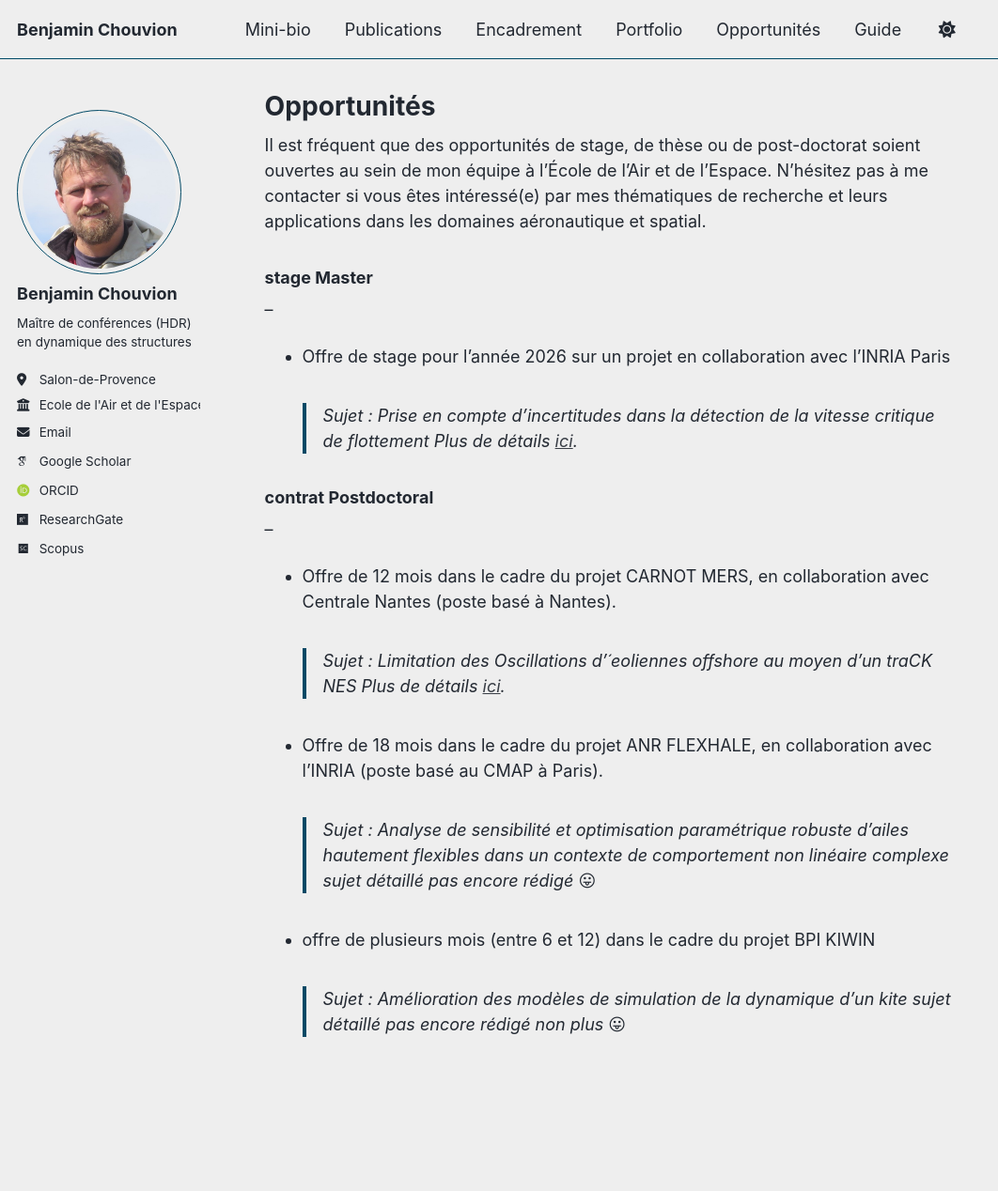
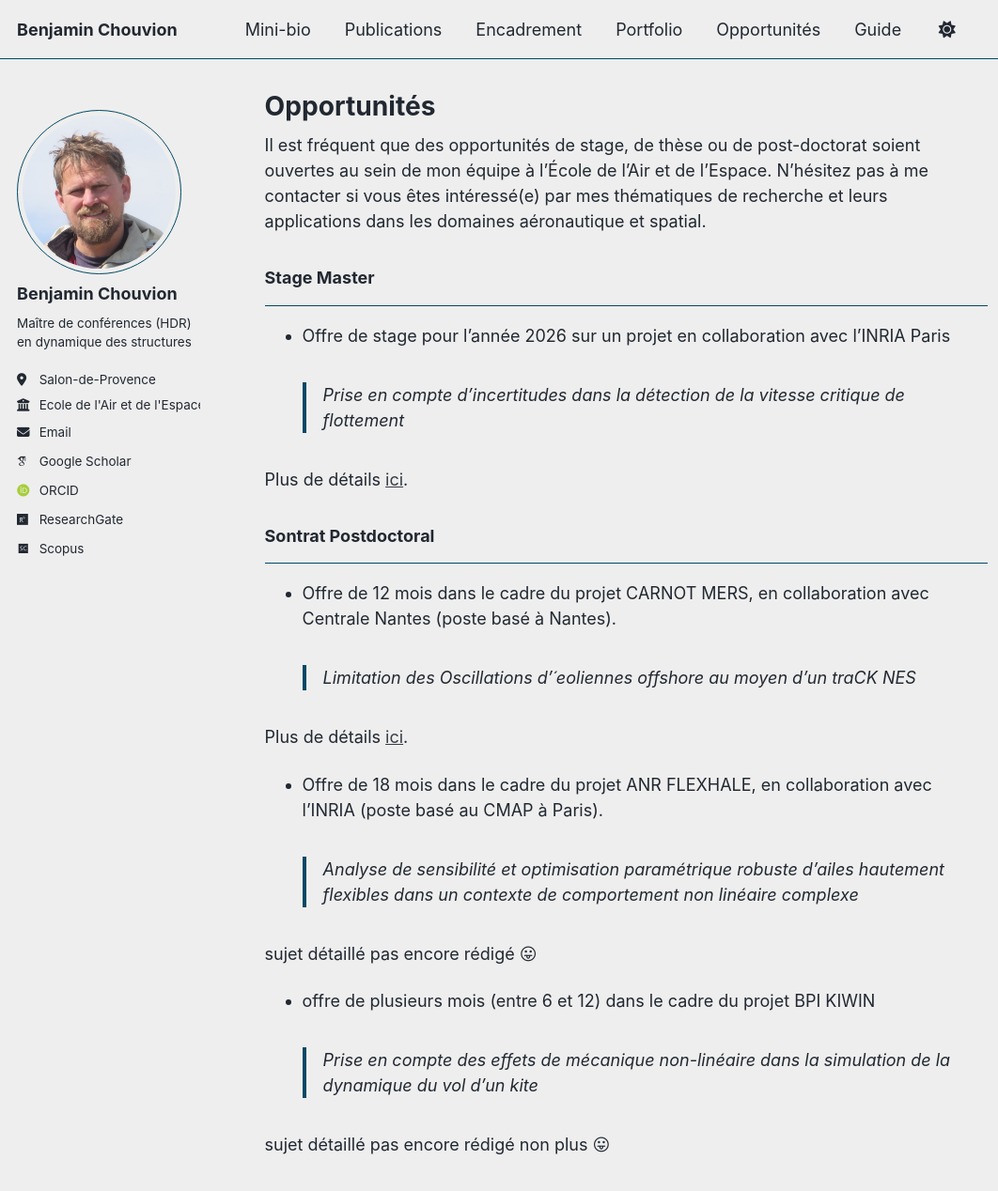
Before and after one commit to benjamin-chouvion/benjamin-chouvion.github.io, a Jekyll site: the page built from _pages/opportunites.md, in a window 1280 px wide and 1283 px high. Shown: the top 1268 px of the window at 94% size, without its empty margins (0-1062 px from the left). Built offline with Jekyll 4.4.1, drawn with Linux system fonts in a browser that asks for light colours; emoji names are drawn with the system emoji font; some web fonts are replaced; a script bundle is joined from its source files by our own code; library files that are not in the unit come from our copies.

Commit message:
Update opportunites.md

```diff
--- a/_pages/opportunites.md
+++ b/_pages/opportunites.md
@@ -6,20 +6,26 @@ author_profile: true
 
 Il est fréquent que des opportunités de stage, de thèse ou de post-doctorat soient ouvertes au sein de mon équipe à l’École de l’Air et de l’Espace. N’hésitez pas à me contacter si vous êtes intéressé(e) par mes thématiques de recherche et leurs applications dans les domaines aéronautique et spatial.
 
-### stage Master
-  --
+### Stage Master
+---
 - Offre de stage pour l'année 2026 sur un projet en collaboration avec l'INRIA Paris
-  > Sujet :  Prise en compte d'incertitudes dans la détection de la vitesse critique de flottement
+  > Prise en compte d'incertitudes dans la détection de la vitesse critique de flottement
+
 Plus de détails [ici](/files/sujet_stage_FLEXHALE_2026.pdf).
 
-### contrat Postdoctoral
- --
+### Sontrat Postdoctoral
+---
 - Offre de 12 mois dans le cadre du projet CARNOT MERS, en collaboration avec Centrale Nantes (poste basé à Nantes).
-  > Sujet : Limitation des Oscillations d’´eoliennes offshore au moyen d’un traCK NES
+  > Limitation des Oscillations d’´eoliennes offshore au moyen d’un traCK NES
+
 Plus de détails [ici](/files/LOCKNES.pdf).
+
  - Offre de 18 mois dans le cadre du projet ANR FLEXHALE, en collaboration avec l'INRIA (poste basé au CMAP à Paris).
-  > Sujet : Analyse de sensibilité et optimisation paramétrique robuste d’ailes hautement flexibles dans un contexte de comportement non linéaire complexe
+  > Analyse de sensibilité et optimisation paramétrique robuste d’ailes hautement flexibles dans un contexte de comportement non linéaire complexe
+
 sujet détaillé pas encore rédigé :stuck_out_tongue:
+
 - offre de plusieurs mois (entre 6 et 12) dans le cadre du projet BPI KIWIN
-  > Sujet : Amélioration des modèles de simulation de la dynamique d'un kite
+  > Prise en compte des effets de mécanique non-linéaire dans la simulation de la dynamique du vol d'un kite
+
 sujet détaillé pas encore rédigé non plus :stuck_out_tongue:
```
